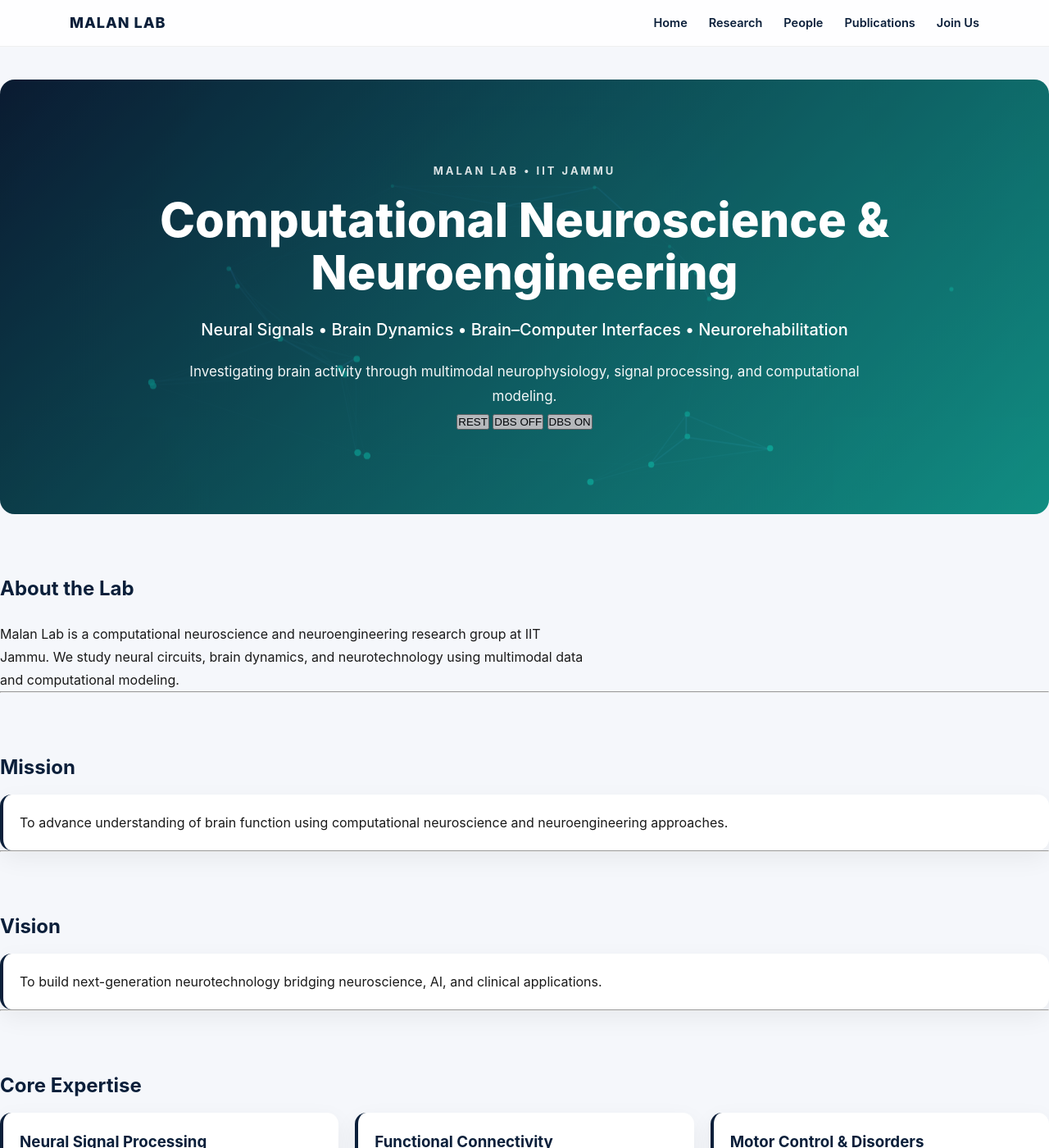
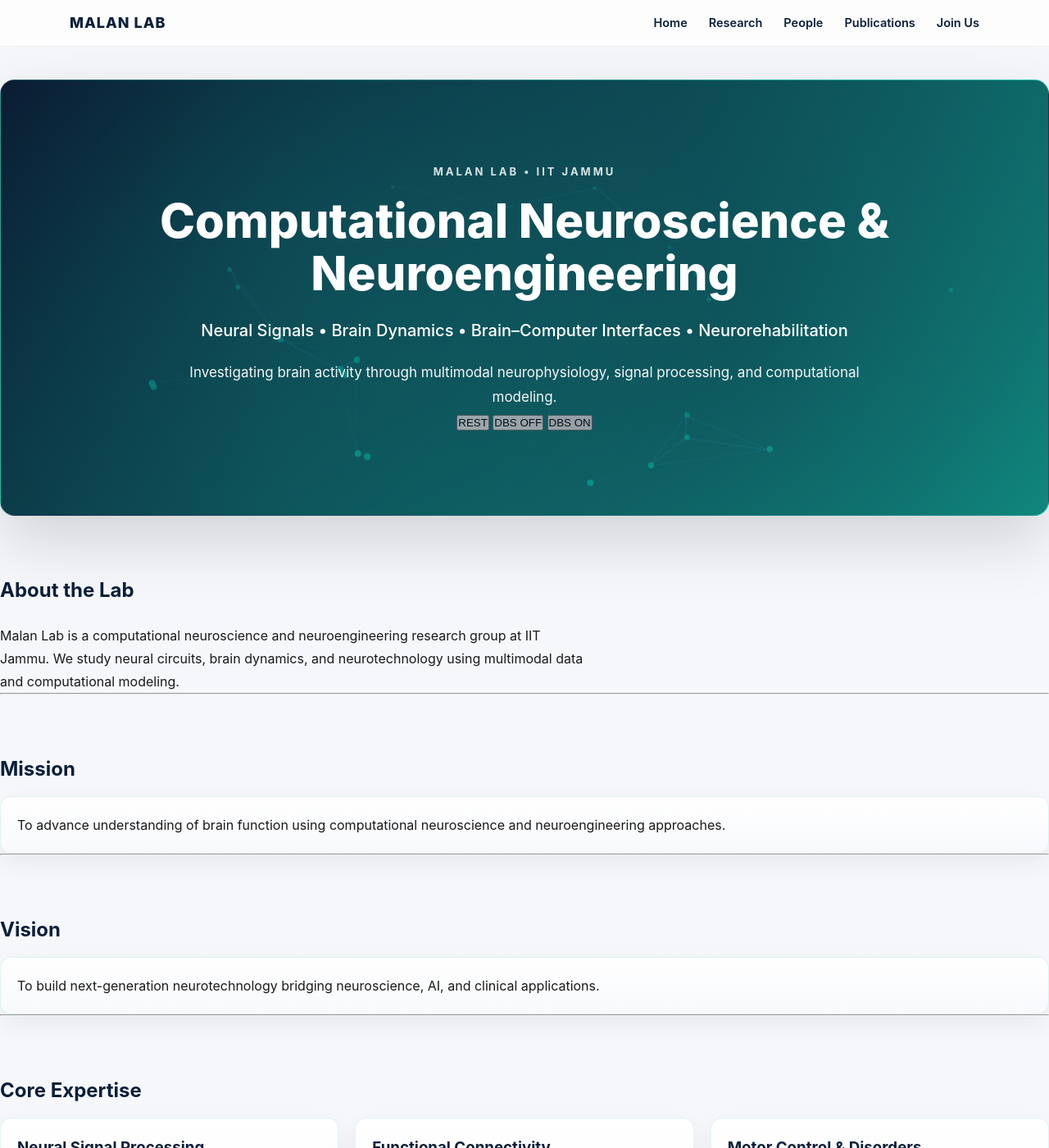
Before and after one commit to malanlab/malanlab.github.io, a Jekyll site: the page built from index.md, in a window 1280 px wide and 1400 px high. Shown: the whole window at 82% size. Built offline with Jekyll 4.4.1, drawn with Linux system fonts in a browser that asks for light colours.

Commit message:
Update style.css

```diff
--- a/assets/style.css
+++ b/assets/style.css
@@ -140,7 +140,10 @@
   font-weight: 600;
   font-size: 14.5px;
 }
-
+.navbar {
+  background: rgba(255,255,255,0.75);
+  backdrop-filter: blur(20px);
+}
 /* =========================
    GRID SYSTEM (RESEARCH ENGINE)
 ========================= */
@@ -167,7 +170,16 @@
 .card:hover {
   transform: translateY(-6px);
 }
+.card {
+  background: linear-gradient(180deg, #ffffff, #f7f9fc);
+  border: 1px solid rgba(20,184,166,0.12);
+  box-shadow: 0 12px 30px rgba(0,0,0,0.06);
+}
 
+.card:hover {
+  border-left: 4px solid var(--accent);
+  box-shadow: 0 18px 50px rgba(0,0,0,0.10);
+}
 .about-grid {
   display: grid;
   grid-template-columns: 1.3fr 1fr;
@@ -242,6 +254,26 @@
   position: relative;
   z-index: 2;
 }
+.hero {
+  box-shadow: 0 30px 80px rgba(0,0,0,0.15);
+  border: 1px solid rgba(255,255,255,0.08);
+}
+.hero::before {
+  content: "";
+  position: absolute;
+  inset: 0;
+
+  background:
+    radial-gradient(circle at 30% 40%, rgba(20,184,166,0.15), transparent 50%),
+    radial-gradient(circle at 70% 60%, rgba(11,31,58,0.25), transparent 60%);
+
+  z-index: 1;
+}
+
+.hero-content {
+  position: relative;
+  z-index: 3;
+}
 
 /* animated canvas background */
 .brain-canvas {
```
